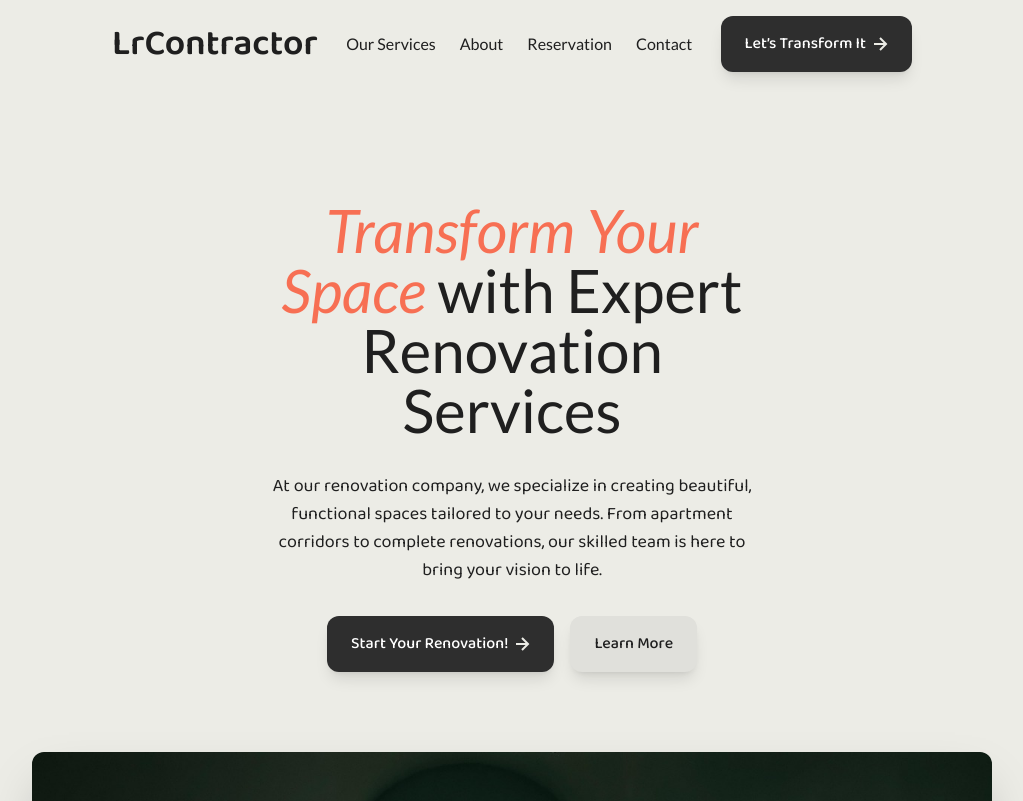
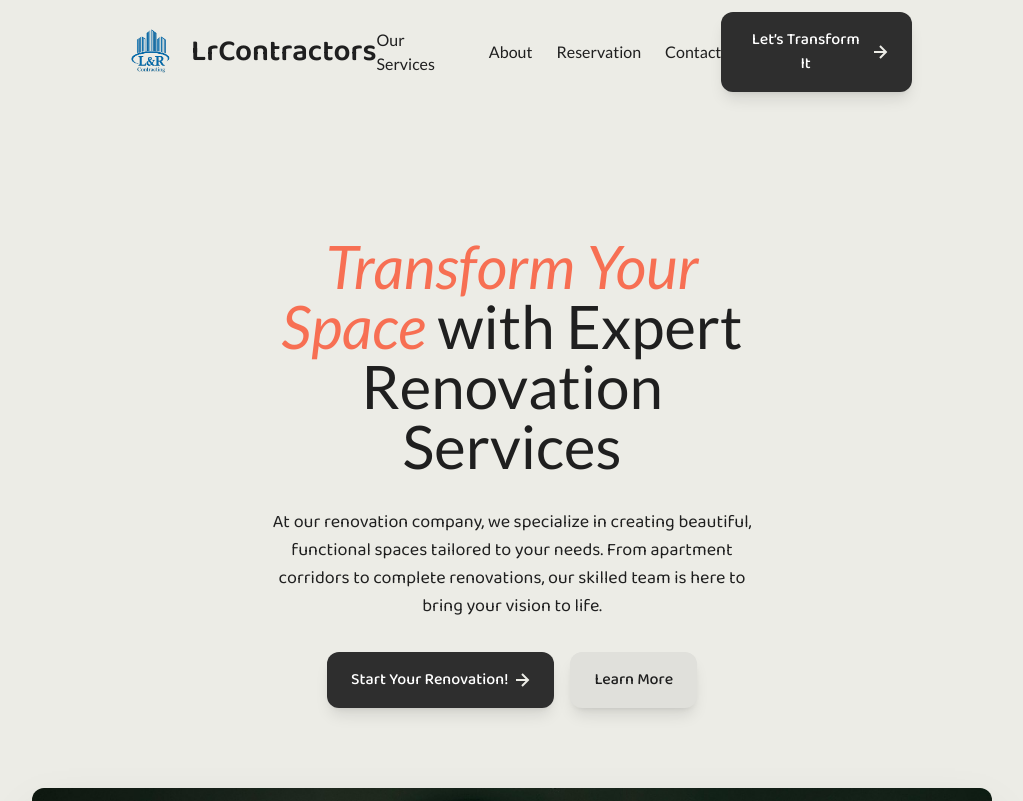
Before and after one commit to ismailsari07/LrContractor, a React (Create React App) app: page / in a window 1280 px wide. Shown: the top 801 px of the page, without its empty margins (128-1151 px from the left). Built offline with nearby package versions, Linux system fonts and the light colour scheme.

Commit message:
changed demolition photo, renamed lrcontractor title, added logo

```diff
--- a/src/components/Navbar.tsx
+++ b/src/components/Navbar.tsx
@@ -11,10 +11,11 @@ export const Navbar = ({  }: NavbarProps) => {
   const [menuOpen, setMenuOpen] = useState(false);
   return (
     <header className="w-full">
-      <div className="w-full flex flex-row items-center justify-between py-4 px-4 md:px-10 lg:px-20 xl:px-60">
+      <div className="w-full flex flex-row items-center justify-between py-4 px-4 md:px-10 lg:px-20 xl:px-60 mt-[-20px]">
         {/* Logo */}
-        <Link to="/" className="text-2xl md:text-3xl xl:text-4xl font-semibold text-text">
-          LrContractor
+        <Link to="/" className="flex items-center text-2xl xl:text-3xl font-semibold text-text">
+          <img src="/images/logo.png" className="w-20 h-28" alt="logo" />
+          LrContractors
         </Link>
 
         {/* Hamburger Icon (Mobile Only) */}
```
Also changed, not shown: public/images/demolition.webp, public/images/logo.png (added), public/manifest.json.
